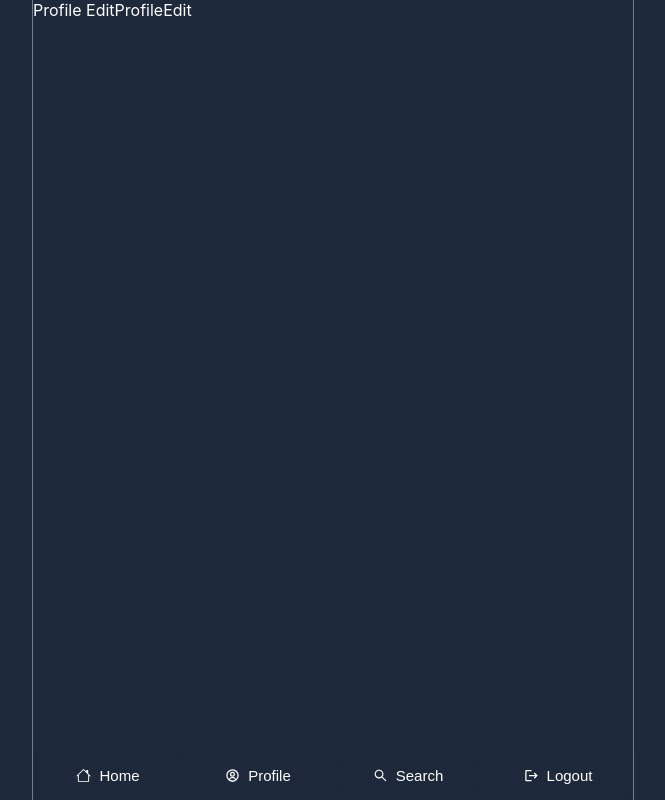
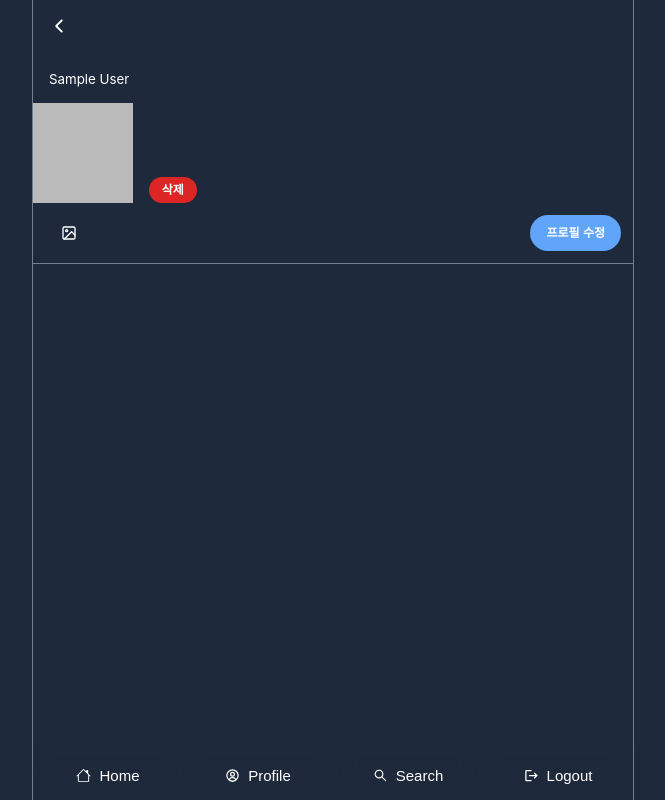
Before and after one commit to kionys/react-twitter, a React (Create React App) app: page /profile/edit in a window 1280 px wide. Shown: the whole page, without its empty margins (307-972 px from the left). Built offline with nearby package versions, Linux system fonts and the light colour scheme; no server answers; sample sign-in values are in the browser's storage.

Commit message:
update: 프로필 이미지 업로드 구현(1)

```diff
--- a/src/pages/home/index.tsx
+++ b/src/pages/home/index.tsx
@@ -40,7 +40,7 @@ export default function HomePage() {
   return (
     <div className="home">
       <div className="home__top">
-        <div className="home__title">Home Title</div>
+        <div className="home__title">Home</div>
         <div className="home__tabs">
           <div className="home__tab home__tab--active">For you</div>
           <div className="home__tab home__tab">Following</div>
--- a/src/pages/profile/edit.tsx
+++ b/src/pages/profile/edit.tsx
@@ -1,3 +1,144 @@
+import AuthContext from "context/auth-context";
+import { storage } from "firebase-app";
+import { updateProfile } from "firebase/auth";
+import { getDownloadURL, ref, uploadString } from "firebase/storage";
+import PostsHeader from "pages/posts/posts-header";
+import { useContext, useEffect, useState } from "react";
+import { FiImage } from "react-icons/fi";
+import { useNavigate } from "react-router-dom";
+import { toast } from "react-toastify";
+import { v4 as uuidv4 } from "uuid";
+interface IStateProfile {
+  displayName?: string | null;
+  image?: string | null;
+}
+
 export default function ProfileEdit() {
-  return <>Profile EditProfileEdit</>;
+  const { user } = useContext(AuthContext);
+  const navigate = useNavigate();
+  const [state, setState] = useState<IStateProfile>({
+    image: null,
+    displayName: null,
+  });
+
+  useEffect(() => {
+    setState({
+      ...state,
+      image: user?.photoURL!,
+      displayName: user?.displayName!,
+    });
+    // eslint-disable-next-line react-hooks/exhaustive-deps
+  }, [user?.photoURL, user?.displayName]);
+
+  const onChangeInput = (e: React.ChangeEvent<HTMLInputElement>) => {
+    const name = e.target.name;
+    const value = e.target.value;
+    setState({ ...state, [name]: value });
+  };
+
+  const onChangeImage = (e: React.ChangeEvent<HTMLInputElement>) => {
+    const file = e.target.files?.[0]!;
+    const fileReader = new FileReader();
+    fileReader?.readAsDataURL(file);
+    fileReader.onloadend = (e: any) => {
+      const { result } = e?.currentTarget;
+      setState({ ...state, image: result });
+    };
+  };
+
+  const onClickDeleteImage = (e: React.MouseEvent<HTMLButtonElement>) => {
+    e.preventDefault();
+    setState({ ...state, image: null });
+  };
+
+  const onSubmitProfile = async (e: React.FormEvent<HTMLFormElement>) => {
+    let key = `${user?.uid}/${uuidv4()}`;
+    const storageRef = ref(storage, key);
+    let newImage = null;
+    e.preventDefault();
+
+    try {
+      // 기존 이미지 삭제
+      // if (user?.photoURL) {
+      //   const imageRef = ref(storage, user?.photoURL);
+      //   await deleteObject(imageRef).catch(error => console.log(error));
+      // }
+
+      // 이미지 업로드
+      if (state.image) {
+        const data = await uploadString(storageRef, state.image, "data_url");
+        newImage = await getDownloadURL(data?.ref);
+      }
+
+      // updateProfile 호출
+      user &&
+        (await updateProfile(user, {
+          displayName: state.displayName || "",
+          photoURL: newImage || "",
+        })
+          .then(() => {
+            toast.success("프로필이 업데이트 되었습니다");
+            navigate(`/profile`);
+          })
+          .catch(error => {
+            console.log(error);
+          }));
+    } catch (e: any) {
+      console.log(e);
+    }
+  };
+  return (
+    <div className="post">
+      <PostsHeader />
+      <form className="post-form" onSubmit={onSubmitProfile}>
+        <div className="post-form__profile">
+          <input
+            type="text"
+            name="displayName"
+            className="post-form__input"
+            placeholder="이름"
+            value={state.displayName || ""}
+            onChange={onChangeInput}
+          />
+          {state.image && (
+            <div className="post-form__attachment">
+              <img
+                src={state.image}
+                alt="attachment"
+                width={100}
+                height={100}
+              />
+              <button
+                type="button"
+                onClick={onClickDeleteImage}
+                className="post-form__clear-btn"
+              >
+                삭제
+              </button>
+            </div>
+          )}
+          <div className="post-form__submit-area">
+            <div className="post-form__image-area">
+              <label htmlFor="file-input" className="post-form__file">
+                <FiImage className="post-form__file-icon" />
+              </label>
+            </div>
+            <input
+              type="file"
+              name="file-input"
+              id="file-input"
+              hidden
+              accept="image/*"
+              onChange={onChangeImage}
+            />
+            <input
+              type="submit"
+              value={"프로필 수정"}
+              className="post-form__submit-btn"
+            />
+          </div>
+        </div>
+      </form>
+    </div>
+  );
 }
--- a/src/pages/profile/index.tsx
+++ b/src/pages/profile/index.tsx
@@ -1,3 +1,82 @@
+import PostBox from "components/posts/post-box";
+import AuthContext from "context/auth-context";
+import { db } from "firebase-app";
+import {
+  collection,
+  onSnapshot,
+  orderBy,
+  query,
+  where,
+} from "firebase/firestore";
+import { PostProps } from "pages/home";
+import { useContext, useEffect, useState } from "react";
+import { useNavigate } from "react-router-dom";
+
+const PROFILE_DEFAULT_URL = "/logo512.png";
+
 export default function ProfilePage() {
-  return <>Profile page</>;
+  const [posts, setPosts] = useState<PostProps[]>([]);
+  const navigate = useNavigate();
+  const { user } = useContext(AuthContext);
+
+  // 실시간으로 posts 컬렉션 리스트 가져오기
+  useEffect(() => {
+    if (user) {
+      let postsRef = collection(db, "posts");
+      let postsQuery = query(
+        postsRef,
+        where("uid", "==", user?.uid),
+        orderBy("createdAt", "desc"),
+      );
+      onSnapshot(postsQuery, snapShot => {
+        let dataObj = snapShot.docs.map(doc => ({
+          ...doc.data(),
+          id: doc?.id,
+        }));
+        setPosts(dataObj as PostProps[]);
+      });
+    }
+  }, []);
+  return (
+    <div className="home">
+      <div className="home__top">
+        <div className="home__title">Profile</div>
+        <div className="profile">
+          <img
+            src={user?.photoURL || PROFILE_DEFAULT_URL}
+            alt="profile"
+            className="profile__img"
+            width={100}
+            height={100}
+          />
+          <button
+            type="button"
+            className="profile__btn"
+            onClick={() => navigate("/profile/edit")}
+          >
+            프로필 수정
+          </button>
+          <div className="profile__text">
+            <div className="profile__name">
+              {user?.displayName || "사용자님"}
+            </div>
+            <div className="profile__email">{user?.email}</div>
+          </div>
+        </div>
+        <div className="home__tabs">
+          <div className="home__tab home__tab--active">For you</div>
+          <div className="home__tab home__tab">Likes</div>
+        </div>
+        <div className="post">
+          {posts?.length > 0 ? (
+            posts?.map((post, i) => <PostBox key={i} post={post} />)
+          ) : (
+            <div className="post__no-posts">
+              <div className="post__text">게시글이 없습니다.</div>
+            </div>
+          )}
+        </div>
+      </div>
+    </div>
+  );
 }
```
